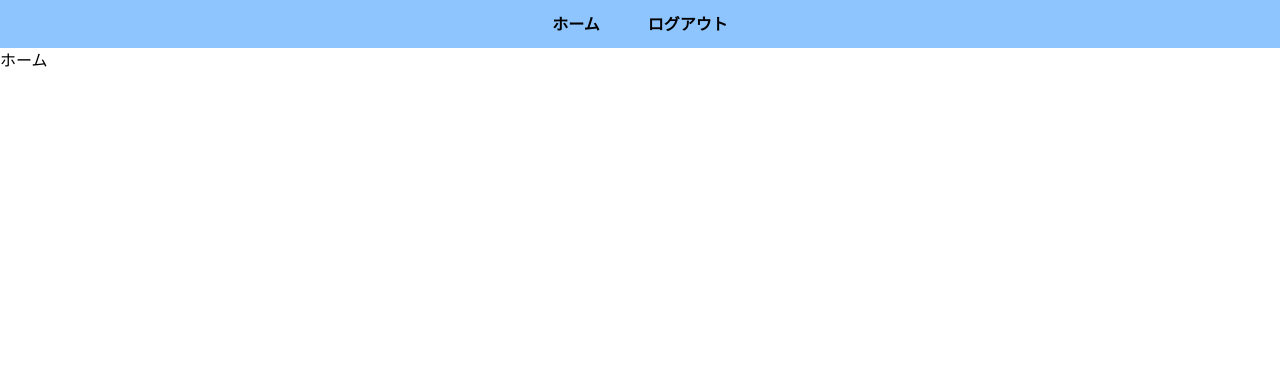
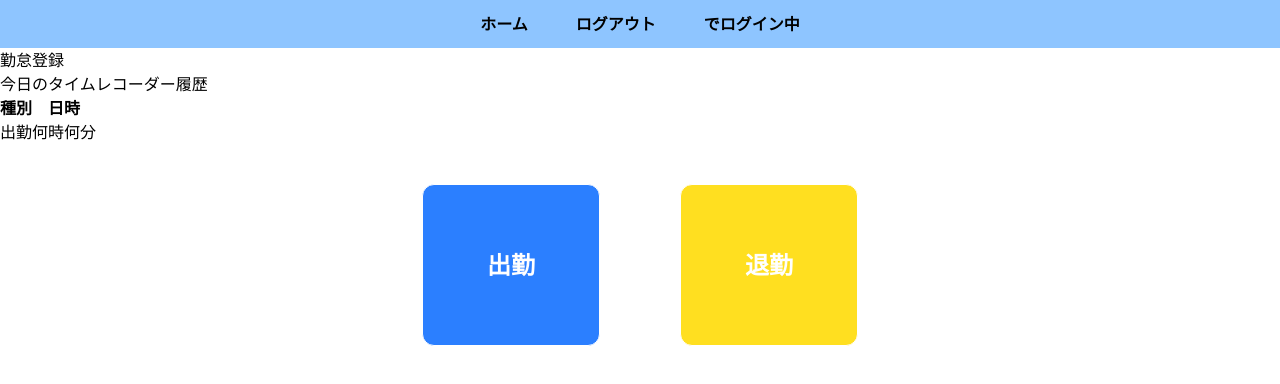
Before and after one commit to YotaOkuda/attendance-app, a React (Vite) app: page / in a window 1280 px wide. Shown: the top 384 px of the page. Built offline with nearby package versions, Linux system fonts and the light colour scheme; no server answers; sample sign-in values are in the browser's storage.

Commit message:
add work register

```diff
--- a/src/App.jsx
+++ b/src/App.jsx
@@ -15,7 +15,7 @@ function App() {
     <Router>
       <Navbar isAuth={isAuth} />
       <Routes>
-        <Route path="/" element={<Home />}></Route>
+        <Route path="/" element={<Home isAuth={isAuth} />}></Route>
         <Route path="/login" element={<Login setIsAuth={setIsAuth} />}></Route>
         <Route path="/logout" element={<Logout setIsAuth={setIsAuth} />}></Route>
         <Route path="/summary" element={<Summary />}></Route>
--- a/src/components/Home.jsx
+++ b/src/components/Home.jsx
@@ -1,11 +1,128 @@
-import React from 'react'
+import {
+  addDoc,
+  collection,
+  doc,
+  getDoc,
+  setDoc,
+  updateDoc,
+} from "firebase/firestore";
+import React, { useEffect } from "react";
+import { useNavigate } from "react-router-dom";
+import { auth, db } from "../../firebase";
 
-const Home = () => {
+const Home = ({ isAuth }) => {
+  const navigate = useNavigate();
+
+  // ログインしていない場合はログイン画面にリダイレクト
+  useEffect(() => {
+    if (!isAuth) {
+      navigate("/login");
+    }
+  }, []);
+
+  // 出勤登録
+  const registerClockIn = async () => {
+    const uid = auth.currentUser.uid;
+    const nowDate = new Date();
+    const date = nowDate.toLocaleDateString("sv-SE");
+    const attendanceCollectionRef = doc(db, "users", uid, "attendance", date);
+
+    const hours = nowDate.getHours();
+    let clockInMinutes = nowDate.getMinutes() + hours * 60;
+
+    if (clockInMinutes >= 540 && clockInMinutes <= 585) {
+      clockInMinutes = 555;
+    } else if (clockInMinutes >= 630 && clockInMinutes <= 675) {
+      clockInMinutes = 645;
+    } else {
+      clockInMinutes = 555;
+    }
+
+    try {
+      await setDoc(attendanceCollectionRef, {
+        date: date,
+        clockIn: clockInMinutes,
+      });
+      console.log("succes");
+    } catch (error) {
+      console.log("non succes", error);
+    }
+  };
+
+  // 退勤登録
+  const registerClockOut = async () => {
+    const uid = auth.currentUser.uid;
+    const nowDate = new Date();
+    const date = nowDate.toLocaleDateString("sv-SE");
+    const attendanceCollectionRef = doc(db, "users", uid, "attendance", date);
+
+    const attendanceData = await getDoc(attendanceCollectionRef);
+    const clockInMinutes = attendanceData.data().clockIn;
+
+    const hours = nowDate.getHours();
+    let clockOutMinutes = nowDate.getMinutes() + hours * 60;
+
+    if (clockOutMinutes >= 630 && clockOutMinutes <= 675) {
+      clockOutMinutes = 645;
+    } else if (clockOutMinutes >= 720 && clockOutMinutes <= 765) {
+      clockOutMinutes = 735;
+    } else {
+      clockOutMinutes = 735;
+    }
+
+    const workMinutes = clockOutMinutes - clockInMinutes;
+
+    try {
+      await updateDoc(attendanceCollectionRef, {
+        clockOut: clockOutMinutes,
+        workMinutes: workMinutes
+      });
+      console.log("succes");
+    } catch (error) {
+      console.log("更新エラー", error);
+    }
+  };
+
   return (
-    <div>
-      ホーム
-    </div>
-  )
-}
+    <>
+      <div>
+        <h1>勤怠登録</h1>
+        <h3>今日のタイムレコーダー履歴</h3>
+        <table>
+          <thead>
+            <tr>
+              <th>種別</th>
+              <th>日時</th>
+            </tr>
+          </thead>
+          <tbody>
+            <tr>
+              <td>出勤</td>
+              <td>何時何分</td>
+            </tr>
+          </tbody>
+        </table>
+      </div>
+      <div className="flex justify-center my-10">
+        <button
+          className="transition text-2xl py-16 px-16 rounded-xl
+          border bg-blue-500 text-white font-bold
+          hover:bg-blue-700 hover:scale-105 mr-20"
+          onClick={registerClockIn}
+        >
+          出勤
+        </button>
+        <button
+          className="transition text-2xl py-16 px-16 rounded-xl
+          border bg-yellow-300 text-white font-bold
+          hover:bg-yellow-500 hover:scale-105"
+          onClick={registerClockOut}
+        >
+          退勤
+        </button>
+      </div>
+    </>
+  );
+};
 
-export default Home
+export default Home;
--- a/src/components/Navbar.jsx
+++ b/src/components/Navbar.jsx
@@ -8,6 +8,7 @@ const Navbar = ({ isAuth }) => {
       {isAuth ? (
         <>
           <Link  to="/logout">ログアウト</Link>
+          <p className="">でログイン中</p>
         </>
       ) : (
         <>
```
Also changed, not shown: 1 other file (tests, documents, lock files or other folders).
